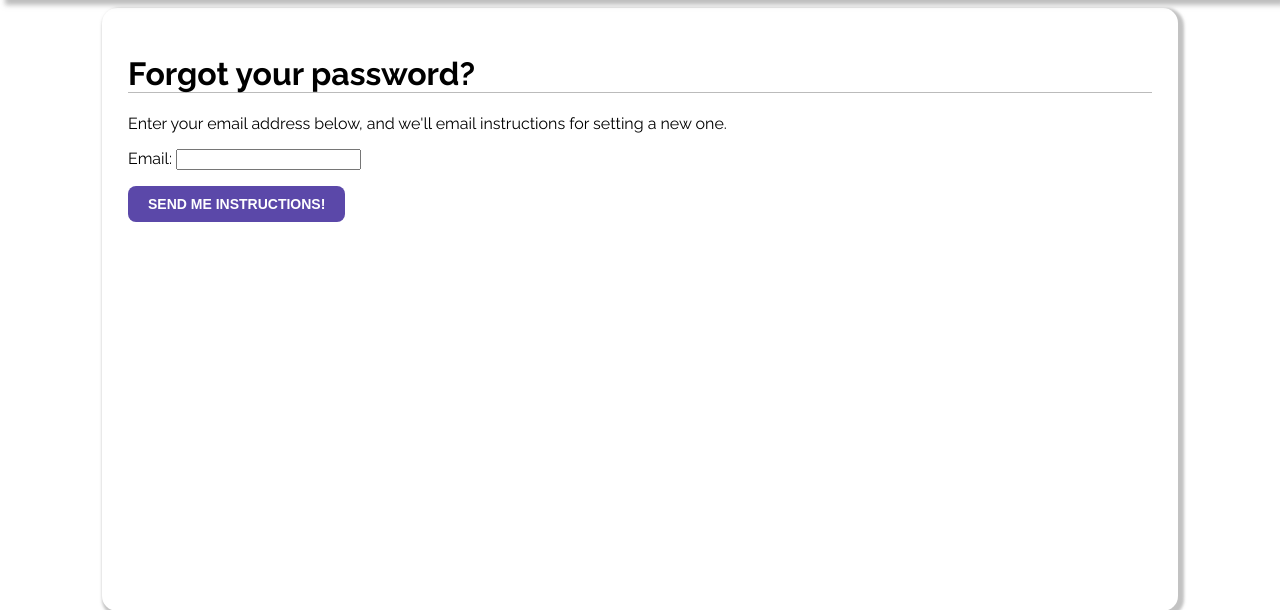
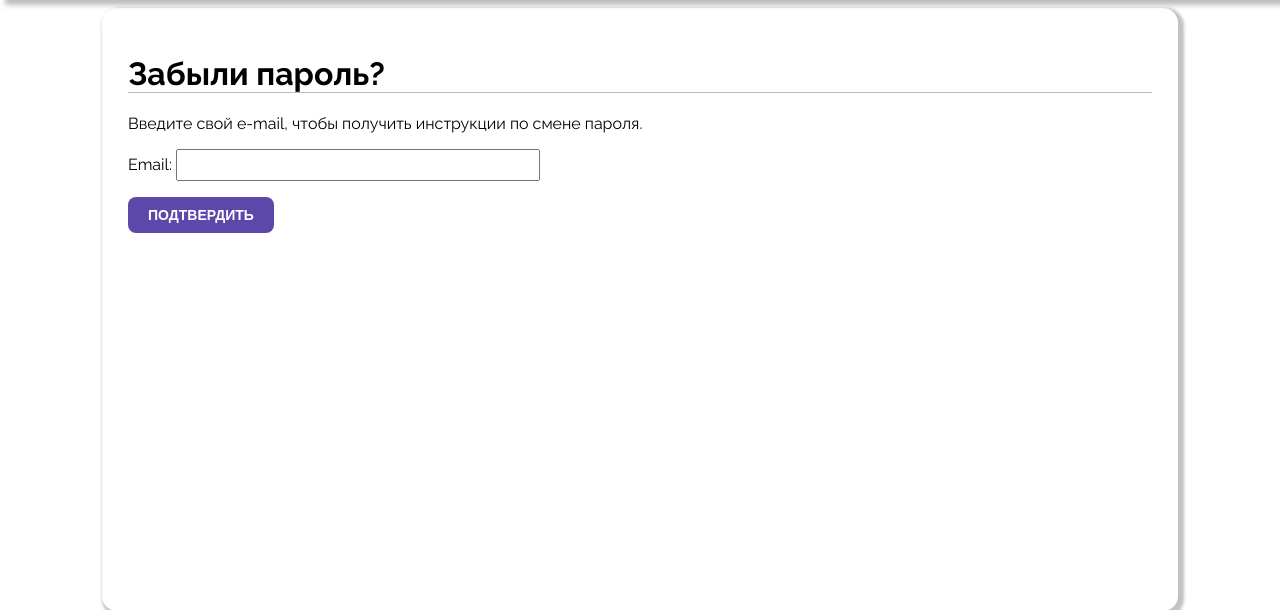
Before and after one commit to xartak/AssignMate, a Django app: page /accounts/password_reset/ in a window 1280 px wide. Shown: the part 56-666 px from the top of the page. Run offline with Django 5.2, Linux system fonts and the light colour scheme; parts of the project's set-up code (start-up, migrations or seed data) failed here and were passed over.

Commit message:
even more minor changes...

```diff
--- a/assign/static/css/styles.css
+++ b/assign/static/css/styles.css
@@ -123,6 +123,14 @@ input[type=submit] {
     text-transform: uppercase;
 }
 
+form input[type="text"],
+form input[type="email"],
+form input[type="password"] {
+    width: 350px; /* Устанавливаем ширину полей ввода */
+    padding: 5px; /* Увеличиваем отступы вокруг полей */
+    font-size: 16px; /* Увеличиваем размер шрифта */
+}
+
 .errorlist {
     color: #cc0033;
     float: left;
@@ -145,6 +153,11 @@ input[type=submit] {
     color: #666;
 }
 
+.profile_header {
+    display: flex;
+    justify-content: space-between;
+}
+
 [type="Homework_title"] {
     display: flex;
     align-items: top;
--- a/templates/assign/course/detail.html
+++ b/templates/assign/course/detail.html
@@ -1,14 +1,14 @@
 {% extends "assign/base.html" %}
 {% load assign_tags %}
 
-{% block title %}{{ course.title }} - Course Detail{% endblock %}
+{% block title %}{{ course.title }} - Детали курса{% endblock %}
 
 {% block content %}
 <h1>{{ course.title }}</h1>
 <p class="date">Создан {{ course.creator.username }}, дата создания: {{ course.publish.date }}</p>
 
 {% if request.user == course.creator %}
-    <p><a href="{% url 'assign:add_homework' %}?course_id={{ course.pk }}">Добавить задание</a></p>
+    <a href="{% url 'assign:add_homework' %}?course_id={{ course.pk }}"><input type="submit" value="Добавить задание"/></a>
 {% endif %}
 
 {% if course.homeworks.exists %}
@@ -16,7 +16,6 @@
     {% for homework in homeworks %}
         <div>
             <h3><a href="{{ homework.get_absolute_url }}">{{ homework.title }}</a></h3>
-            <p>Курс: <a href="{% url 'assign:course_detail' pk=course.pk %}">{{ course.title }}</a></p>
             <p class="date">Опубликовано {{ homework.publish }}, автор: {{ homework.author }}</p>
             {{ homework.body|markdown|truncatewords_html:30 }}
         </div>
--- a/templates/assign/homework/detail.html
+++ b/templates/assign/homework/detail.html
@@ -33,7 +33,7 @@
 <p><a href="{% url 'assign:homework_share' homework.id %}">Поделиться заданием...</a></p>
 
 {% if can_submit_solution and not is_teacher %}
-    <button onclick="location.href='{% url 'assign:submit_solution' homework.id %}'">Отправить решение</button>
+    <input type='submit' onclick="location.href='{% url 'assign:submit_solution' homework.id %}'" value="Отправить решение"/>
 {% endif %}
 
 {% if solutions %}
--- a/templates/assign/homework/homework_review.html
+++ b/templates/assign/homework/homework_review.html
@@ -1,9 +1,9 @@
 {% extends "assign/base.html" %}
 {% block content %}
-<h2>Review Solution</h2>
+<h2>Оценить решение</h2>
 <form method="post">
     {% csrf_token %}
     {{ form.as_p }}
-    <button type="submit">Submit Review</button>
+    <input type="submit" value="Подтвердить"/>
 </form>
 {% endblock %}
--- a/templates/assign/homework/includes/comment_form.html
+++ b/templates/assign/homework/includes/comment_form.html
@@ -1,6 +1,6 @@
-<h2>Add a new comment</h2>
+<h2>Напишите комментарий</h2>
 <form action="{% url 'assign:homework_comment' homework.id %}" method="post">
     {{ form.as_p }}
     {% csrf_token %}
-    <p><input type="submit" value="Add comment"></p>
+    <p><input type="submit" value="Написать комментарий"></p>
 </form>
--- a/templates/assign/homework/list.html
+++ b/templates/assign/homework/list.html
@@ -1,9 +1,9 @@
 {% extends "assign/base.html" %}
 {% load assign_tags %}
 
-{% block title %}Homework List{% endblock %}
+{% block title %}Список заданий{% endblock %}
 {% block content %}
-<h1>Homeworks</h1>
+<h1>Задания</h1>
 {% if tag %}
     <h2>Posts tagged with "{{ tag.name }}"</h2>
 {% endif %}
--- a/templates/registration/password_reset_done.html
+++ b/templates/registration/password_reset_done.html
@@ -1,8 +1,8 @@
 {% extends "assign/base.html" %}
 
-{% block title %}Email Sent{% endblock %}
+{% block title %}Письмо отправлено{% endblock %}
 
 {% block content %}
-  <h1>Check your inbox.</h1>
-  <p>We've emailed you instructions for setting your password. You should receive the email shortly!</p>
+  <h1>Проверьте почтовый ящик.</h1>
+  <p>Мы отправили вам инструкции по смене пароля.</p>
 {% endblock %}
--- a/templates/registration/password_reset_form.html
+++ b/templates/registration/password_reset_form.html
@@ -1,14 +1,14 @@
 {% extends "assign/base.html" %}
 
-{% block title %}Forgot Your Password?{% endblock %}
+{% block title %}Забыли пароль?{% endblock %}
 
 {% block content %}
-  <h1>Forgot your password?</h1>
-  <p>Enter your email address below, and we'll email instructions for setting a new one.</p>
+  <h1>Забыли пароль?</h1>
+  <p>Введите свой e-mail, чтобы получить инструкции по смене пароля.</p>
 
   <form method="POST">
     {% csrf_token %}
     {{ form.as_p }}
-    <input type="submit" value="Send me instructions!">
+    <input type="submit" value="Подтвердить">
   </form>
 {% endblock %}
--- a/templates/registration/profile.html
+++ b/templates/registration/profile.html
@@ -12,11 +12,11 @@
       font-weight: 600;
     }
   </style>
-  <div>
+  <div class="profile_header">
     <img src="{{ user.profile.avatar.url }}" style="cursor: pointer;" />
     <form action="{% url 'logout' %}" method="post">
       {% csrf_token %}
-      <a href="#" onclick="parentNode.submit();">Log Out</a>
+      <a href="#" onclick="parentNode.submit();">Выйти</a>
     </form>
   </div>
   {% if user_form.errors %}
```
Also changed, not shown: db.sqlite3.
